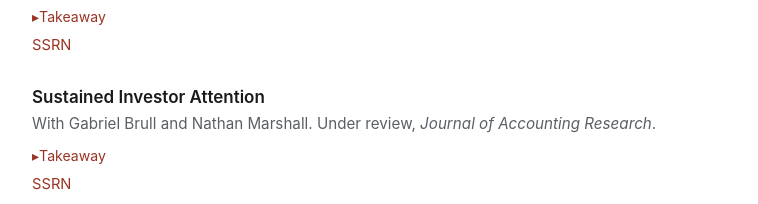
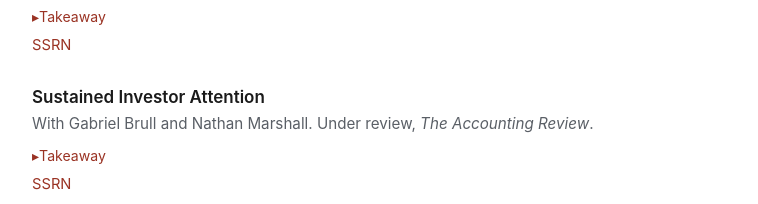
Before and after one commit to austinsmoss/austinmoss.me, a plain HTML site: page research.html in a window 1280 px wide. Shown: the part 1264-1468 px from the top of the page, without its empty margins (250-1008 px from the left). Drawn offline with Linux system fonts and the light colour scheme.

Commit message:
Update CV; Sustained Investor Attention now under review at TAR

```diff
--- a/research.html
+++ b/research.html
@@ -133,7 +133,7 @@
 
     <div class="pub">
       <div class="pub-title">Sustained Investor Attention</div>
-      <div class="pub-meta">With Gabriel Brull and Nathan Marshall. Under review, <em>Journal of Accounting Research</em>.</div>
+      <div class="pub-meta">With Gabriel Brull and Nathan Marshall. Under review, <em>The Accounting Review</em>.</div>
       <details class="takeaway">
         <summary>Takeaway</summary>
         <p>
```
Also changed, not shown: 1 other file.
